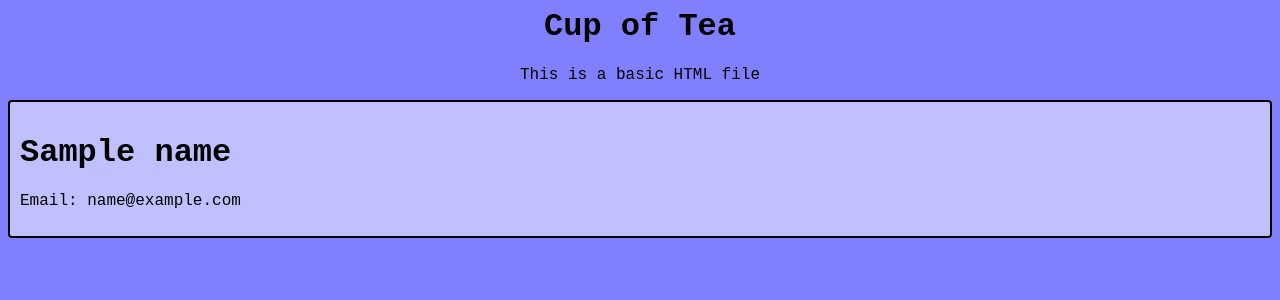
After one commit to rileyborgard/Cup-of-Tea, a Node project: template functions/views/profile.hbs in a window 1280 px wide. The commit adds this page. Shown: the top 300 px of the page. Run offline with Node 20 templates, Linux system fonts and the light colour scheme; the template is opened without the code that fills it: most values are stand-ins (such as "Sample title", 1, 10 or a date in 2020).

Commit message:
Basic user profile page, shows email only if you are logged in as that user

```diff
--- a/functions/views/login.hbs
+++ b/functions/views/login.hbs
@@ -3,9 +3,9 @@
     <h1>Login</h1>
     <form method="post" action="/postlogin/">
         <label>Username</label><br>
-        <input type="text" name="username"><br><br>
+        <input type="text" name="username" required><br><br>
         <label>Password</label><br>
-        <input type="password" name="password"><br><br>
+        <input type="password" name="password" required><br><br>
         <input type="submit" value="Submit">
     </form>
     <p>Don't have an account? <a href="/register/">Register here.</a></p>
--- /dev/null
+++ b/functions/views/profile.hbs
@@ -0,0 +1,4 @@
+<h1>{{name}}</h1>
+{{#if email}}
+    <p>Email: {{email}}</p>
+{{/if}}
--- a/functions/views/register.hbs
+++ b/functions/views/register.hbs
@@ -3,11 +3,11 @@
     <h1>Register</h1>
     <form method="post" action="/postregister/">
         <label>Username</label><br>
-        <input type="text" name="username"><br><br>
+        <input type="text" name="username" required><br><br>
         <label>Email</label><br>
-        <input type="text" name="email"><br><br>
+        <input type="email" name="email" required><br><br>
         <label>Password</label><br>
-        <input type="password" name="password"><br><br>
+        <input type="password" name="password" required><br><br>
         <input type="submit" value="Submit">
     </form>
     <p>Already have an account? <a href="/login/">Login here.</a></p>
```
Also changed, not shown: functions/index.js (+16 -0 lines).
